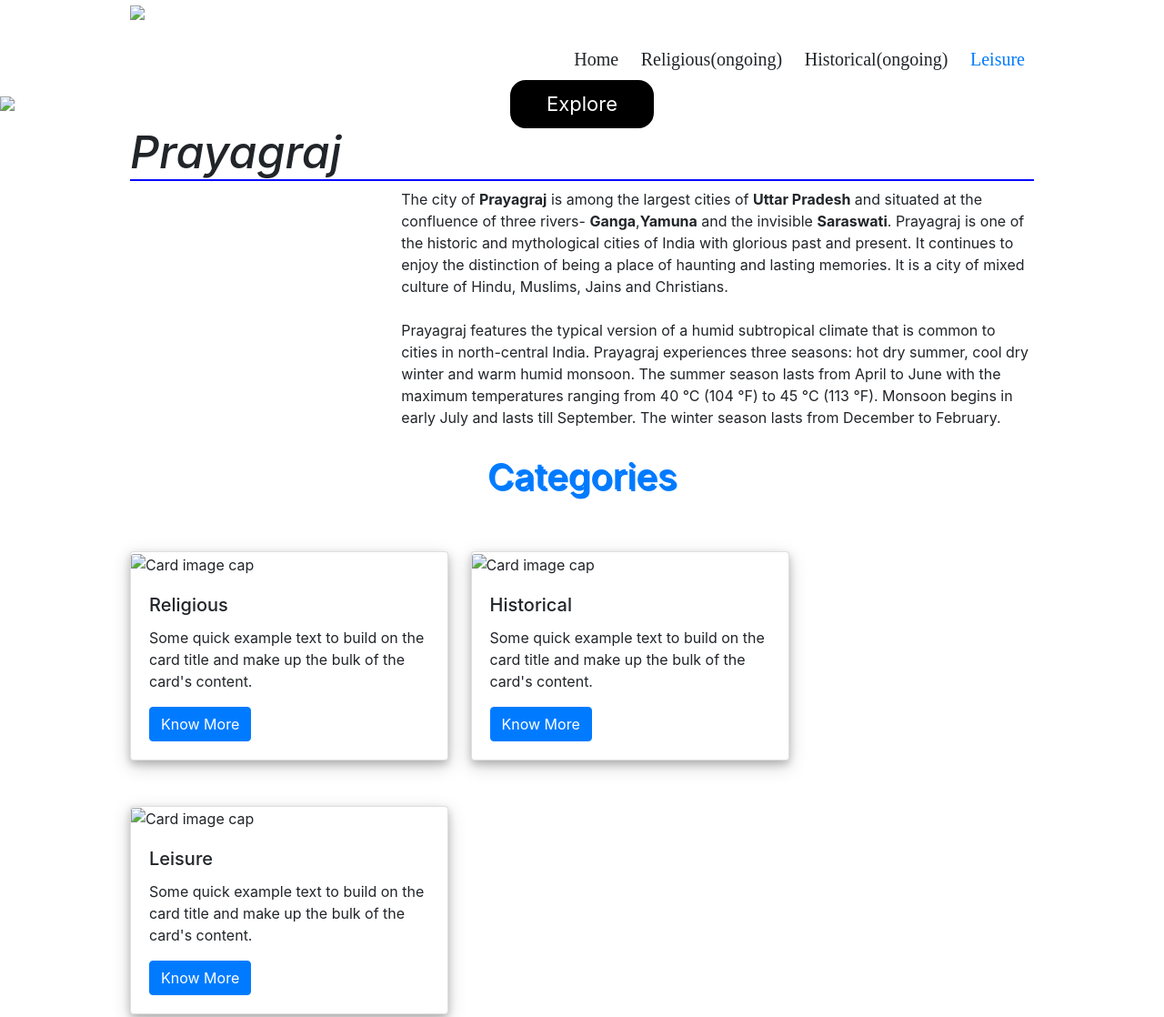
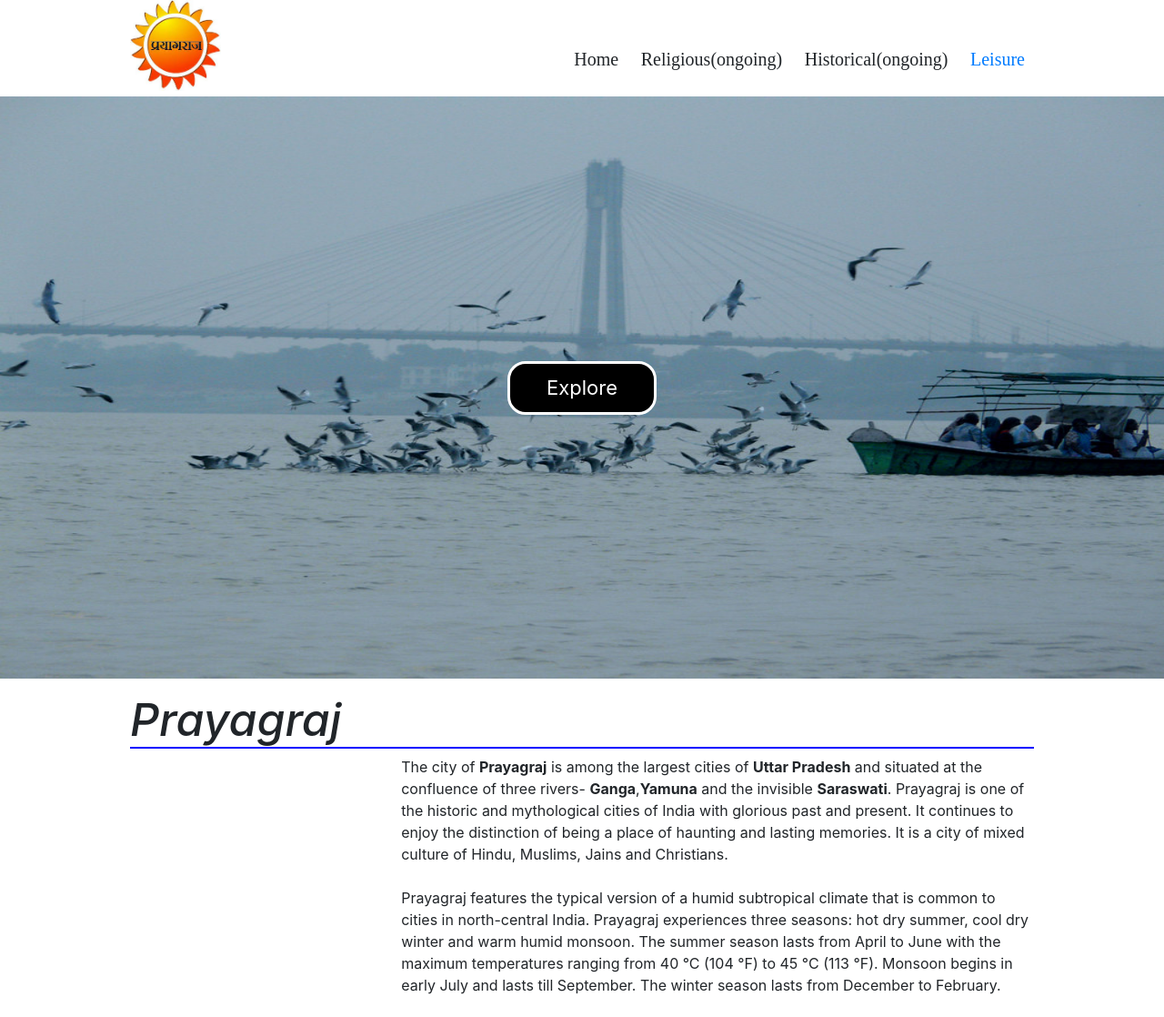
Before and after one commit to Saumya25mis/Prayagraj, a plain HTML site: page index.html in a window 1280 px wide. Shown: the top 1118 px of the page at 91% size. Drawn offline with nearby package versions, Linux system fonts and the light colour scheme.

Commit message:
Add files via upload

```diff
--- a/index.html
+++ b/index.html
@@ -11,7 +11,7 @@
     <div  class="container">
     <header>
         <div>
-            <img width="100px" src="images/logo.jpg">
+            <img width="100px" src="logo.jpg">
         </div>
         <ul>
             <li>Home</li>
@@ -22,7 +22,7 @@
     </header>
     </div>
     <section>
-        <img  src="images/bridge-sangam.jpg">
+        <img  src="bridge-sangam.jpg">
         <a href="#head">Explore</a>
     </section>
     <div class="container intro"> <h1>Prayagraj</h1>
@@ -36,7 +36,7 @@
     <div class="container items" >
       <a id="head" class="heading"><h1>Categories</h1></a>
         <div class="card cat sec">
-            <img class="card-img-top"  src="images/2013-07-28-07-58-59hanuman-mandir-allahabad.jpg" alt="Card image cap">
+            <img class="card-img-top"  src="2013-07-28-07-58-59hanuman-mandir-allahabad.jpg" alt="Card image cap">
             <div class="card-body">
               <h5 class="card-title">Religious</h5>
               <p class="card-text">Some quick example text to build on the card title and make up the bulk of the card's content.</p>
@@ -44,7 +44,7 @@
             </div>
           </div>
           <div class="card cat sec">
-            <img class="card-img-top"  src="images/fort.jpg" alt="Card image cap">
+            <img class="card-img-top"  src="fort.jpg" alt="Card image cap">
             <div class="card-body">
               <h5 class="card-title">Historical</h5>
               <p class="card-text">Some quick example text to build on the card title and make up the bulk of the card's content.</p>
@@ -52,7 +52,7 @@
             </div>
           </div>
           <div class="card cat">
-            <img class="card-img-top" src="images/fun.jpg" alt="Card image cap">
+            <img class="card-img-top" src="fun.jpg" alt="Card image cap">
             <div class="card-body">
               <h5 class="card-title">Leisure</h5>
               <p class="card-text">Some quick example text to build on the card title and make up the bulk of the card's content.</p>
```
Also changed, not shown: leisure.html (+6 -6 lines).
